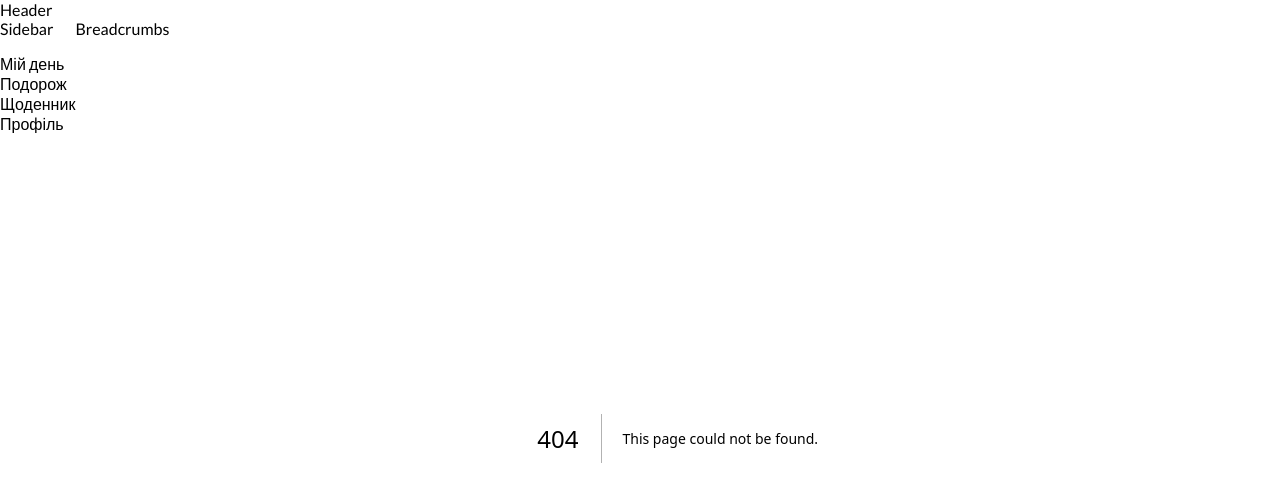
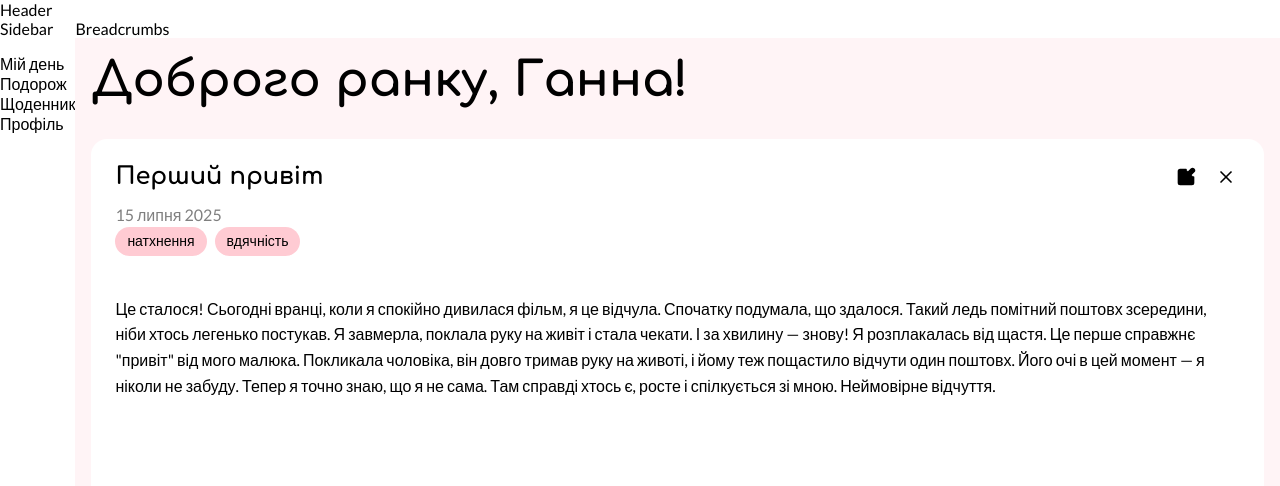
Before and after one commit to Anastasiia-Oli/leleka-frontend, a Next.js app: page /diary/1 in a window 1280 px wide. Before the commit this address had no page. Shown: the top 486 px of the page. Built offline with nearby package versions, Linux system fonts and the light colour scheme.

Commit message:
2138 2209

```diff
--- /dev/null
+++ b/app/(private routes)/diary/[entryId]/page.tsx
@@ -0,0 +1,50 @@
+"use client";
+
+import React from "react";
+import { useRouter } from "next/navigation";
+import DiaryEntryDetails from "@/components/Diary/DiaryEntryDetails/DiaryEntryDetails";
+import GreetingBlock from "@/components/Diary/GreetingBlock/GreetingBlock";
+import { mockEntries } from "@/components/Diary/Diary.mock";
+
+interface PageProps {
+  params: {
+    entryId: string;
+  };
+}
+
+const DiaryEntryPage = ({ params }: PageProps) => {
+  const router = useRouter();
+  const entry = mockEntries.find(e => e.id === params.entryId);
+
+  const handleBack = () => {
+    router.push('/diary');
+  };
+
+  const handleEdit = () => {
+    console.log('Open AddDiaryEntryModal for editing', entry);
+  };
+
+  const handleDelete = () => {
+    console.log('Open ConfirmationModal for deletion', entry);
+  };
+
+  return (
+    <div style={{
+      minHeight: "100vh",
+      background: "var(--pastel-pink-lighter)",
+      padding: "16px"
+    }}>
+      <GreetingBlock />
+      <div style={{ maxWidth: "100%", margin: "0 auto" }}>
+        <DiaryEntryDetails
+          entry={entry || null}
+          onEdit={handleEdit}
+          onDelete={handleDelete}
+          onBack={handleBack}
+        />
+      </div>
+    </div>
+  );
+};
+
+export default DiaryEntryPage;
--- a/components/Diary/Diary.types.ts
+++ b/components/Diary/Diary.types.ts
@@ -16,3 +16,8 @@ export interface Note {
   createdAt?: Date;
   updatedAt?: Date;
 }
+
+export interface getEmotionStyle {
+    bgColor: string;
+    textColor: string
+}
--- a/components/Diary/DiaryEntryCard/DiaryEntryCard.tsx
+++ b/components/Diary/DiaryEntryCard/DiaryEntryCard.tsx
@@ -16,7 +16,7 @@ const DiaryEntryCard: React.FC<DiaryEntryCardProps> = ({ entry, onClick, isSelec
            { bgColor: "var(--gray-lightest)", textColor: "var(--gray-dark)" };
   };
 
-  // Показуємо максимум 3 емоції, решту ховаємо під "+N"
+  // Show a maximum of 3 emotions, hide the rest under "+N"
   const visibleEmotions = entry.emotions.slice(0, 3);
   const hiddenEmotionsCount = entry.emotions.length - 3;
 
--- /dev/null
+++ b/components/Diary/DiaryPage/DiaryPage.module.css
@@ -0,0 +1,41 @@
+.container {
+    min-height: 100vh;
+    background: var(--pastel-pink-lighter);
+    padding: 16px;
+}
+
+.mobileLayout {
+    display: block;
+}
+
+.desktopLayout {
+    display: none;
+}
+
+.mobileGrid {
+    display: flex;
+    flex-direction: column;
+    gap: 16px;
+}
+
+.desktopGrid {
+    display: grid;
+    grid-template-columns: 1fr 1fr 1fr;
+    gap: 24px;
+    height: 450px;
+}
+
+/* Десктопна версія */
+@media (min-width: 1024px) {
+    .container {
+        padding: 24px;
+    }
+
+    .mobileLayout {
+        display: none;
+    }
+
+    .desktopLayout {
+        display: block;
+    }
+}
--- a/components/Diary/GreetingBlock/GreetingBlock.tsx
+++ b/components/Diary/GreetingBlock/GreetingBlock.tsx
@@ -1,18 +1,24 @@
 import React, { useEffect, useState } from 'react';
-import Breadcrumbs from './Breadcrumbs'; //  шлях до компонента ******************
 
 const GreetingBlock: React.FC = () => {
   const [userName, setUserName] = useState<string | null>(null);
 
   useEffect(() => {
-    // Simulation of an API request
+    // Симуляція API запиту для отримання імені користувача
     const fetchUserName = async () => {
       try {
-        const response = await fetch('/api/user'); // заміни на свій endpoint
-        const data = await response.json();
-        setUserName(data.name); // assume that the API returns { name: 'Anna' }
+        // Тут буде реальний API запит
+        // const response = await fetch('/api/user');
+        // const data = await response.json();
+        // setUserName(data.name);
+
+        // Поки що використовуємо моковані дані
+        setTimeout(() => {
+          setUserName('Ганна');
+        }, 100);
       } catch (error) {
         console.error('Помилка при отриманні імені:', error);
+        setUserName('користувач');
       }
     };
 
@@ -20,9 +26,8 @@ const GreetingBlock: React.FC = () => {
   }, []);
 
   return (
-    <div className="mb-8">
-      <Breadcrumbs />
-      <h1 className="text-3xl font-bold text-gray-900">
+    <div style={{ marginBottom: "32px" }}>
+      <h1 className="header-first" style={{ margin: 0 }}>
         Доброго ранку, {userName ?? 'користувачу'}!
       </h1>
     </div>
--- a/package.json
+++ b/package.json
@@ -21,12 +21,12 @@
     "zustand": "^5.0.8"
   },
   "devDependencies": {
-    "@eslint/eslintrc": "^3",
+    "@eslint/eslintrc": "^3.3.1",
     "@types/node": "^20",
     "@types/react": "^19",
     "@types/react-dom": "^19",
-    "eslint": "^9",
-    "eslint-config-next": "15.5.3",
+    "eslint": "^9.36.0",
+    "eslint-config-next": "^15.5.3",
     "eslint-config-prettier": "^10.1.8",
     "prettier": "^3.6.2",
     "typescript": "^5"
```
Also changed, not shown: components/Diary/DiaryPage/DiaryPage.tsx (+6 -6 lines), 1 other file (tests, documents, lock files or other folders).
